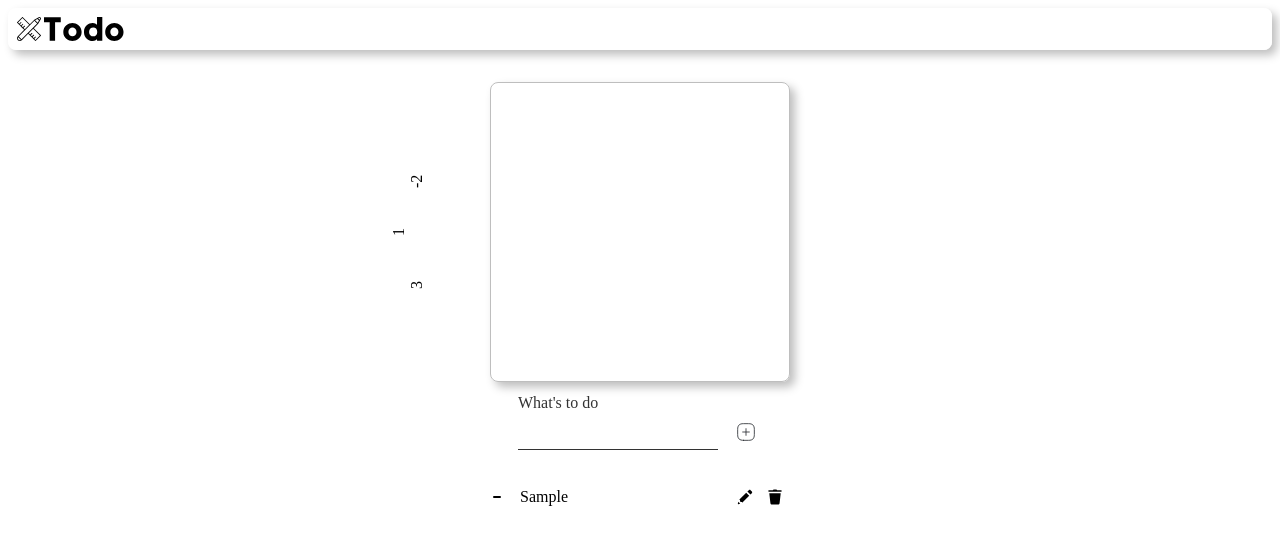
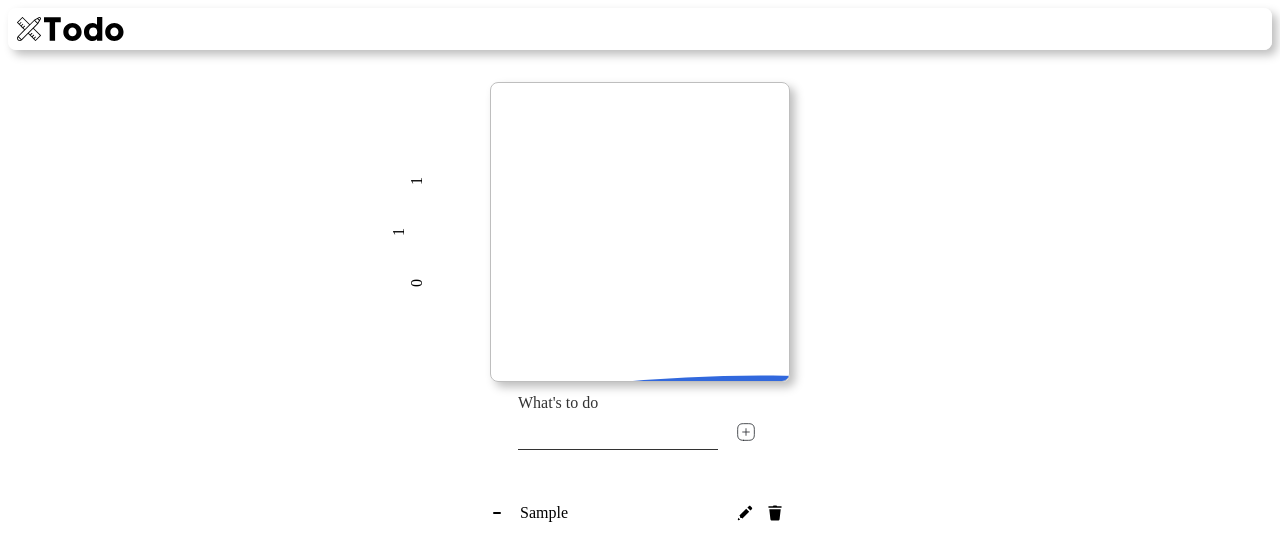
Before and after one commit to sakakibara-yuuki/react_todo_list, a React (Create React App) app: page / in a window 1280 px wide. Both pictures are taken after typing "Sample" into the empty fields and a click on the button 745 px from the left and 432 px from the top of the page. Shown: the top 560 px of the page. Built offline with nearby package versions, Linux system fonts and the light colour scheme.

Commit message:
feat: update edit mode

```diff
--- a/src/components/progress/Progress.jsx
+++ b/src/components/progress/Progress.jsx
@@ -8,7 +8,7 @@ import './Progress.css';
 
 export function Progress({ todoList }) {
   let total = todoList.length;
-  let done = 3;
+  let done = todoList.filter((todo) => todo.done).length;
   let rest = total - done;
   let levelViewBox = `0 ${300 * (done / total)} 900 300`;
   let wave = `M 0,600 v -300,0 q 150,-15 300,0 t 300,0 q 150,-15 300,0 v 300 Z`;
--- a/src/components/todo/Todo.jsx
+++ b/src/components/todo/Todo.jsx
@@ -25,15 +25,41 @@ export function Todo() {
     setTodoList(newList);
   }
 
-  function removeItem( id ) {
-    setTodoList(todoList.filter((todo) => todo.id !== id));
+  function changeItem( todoChanged ) {
+    setTodoList(todoList.map((todo) => {
+      if (todo.id === todoChanged.id) {
+        todo.done = !todo.done;
+      }
+      return todo;
+    }));
   }
+
+  function editItem( todoEdited ) {
+    setTodoList(todoList.map((todo) => {
+      if (todo.id === todoEdited.id) {
+        todo.isEditing = !todo.isEditing;
+      }
+      return todo;
+    }));
+  }
+
+  function deleteItem( todoDeleted ) {
+    const confirm = window.confirm('Do you really delete it ?');
+    confirm && setTodoList(todoList.filter((todo) => todo.id !== todoDeleted.id));
+  }
+
+  // function updateTodoList(func){
+  //   return (todo) => {
+  //     const newlist = func(todoList, todo);
+  //     setTodoList(newlist);
+  //   }
+  // }
 
   return (
     <>
       <Progress todoList={ todoList }/>
       <TodoInput addItem={ addItem } />
-      <TodoList todoList={ todoList } removeItem={removeItem} />
+      <TodoList todoList={ todoList } setTodoList={ setTodoList } changeItem={changeItem} editItem={editItem} deleteItem={deleteItem} />
     </>
   );
 }
--- a/src/components/todolist/TodoList.css
+++ b/src/components/todolist/TodoList.css
@@ -19,6 +19,13 @@
   width: 300px;
   background: var(--background);
   position: relative;
+  display: grid;
+  padding: 0;
+  /* grid-template-columns: 30px auto 30px 30px; */
+}
+
+#checklist li {
+  list-style: none;
   display: grid;
   grid-template-columns: 30px auto 30px 30px;
   align-items: center;
--- a/src/components/todolist/TodoList.jsx
+++ b/src/components/todolist/TodoList.jsx
@@ -5,39 +5,57 @@
  * Distributed under terms of the MIT license.
  */
 import './TodoList.css';
+import { useState } from 'react';
 
 
-export function TodoList({ todoList, removeItem }) {
+export function TodoList({ todoList, setTodoList, changeItem, editItem, deleteItem }) {
 
-  function handleEdit(event) {
-    console.log("Edit button clicked");
+  const [todoText, setText] = useState('');
+
+  function updateItem(todoChanged) {
+    setTodoList(todoList.map((todo) => {
+      if (todo.id === todoChanged.id) {
+        todo.text = todoText;
+        todo.isEditing = false;
+      }
+      return todo;
+    }));
   }
 
   return (
     <div className="todo-list">
-      <div id="checklist">
+      <ul id="checklist">
         {todoList.map((todo) => (
+          <li key={todo.id}>
+            <input type="checkbox" id={todo.id} onChange={(event) => changeItem(event, todo)}/>
+
+            {
+              todo.isEditing ?
               <>
-          <input type="checkbox" id={todo.id}/>
-
-          { !todo.isEditing ? (
-            <label htmlFor={todo.id}>{todo.text}</label> ) : (
-            <input type="text" value={todo.text} readOnly={true} />
-          )}
-
-          <button className="todo-list__button edit" onSubmit={handleEdit}>
+                <input type="text" name={`${todo.id}-save`} value={todoText} onChange={e => setText(e.target.value)}/>
+                <button className="todo-list__button save" name={`${todo.id}-save`} onClick={() => updateItem(todo)}>
+                  <svg viewBox="0 0 32 32" xmlns="http://www.w3.org/2000/svg"><path d="m16 0c8.836556 0 16 7.163444 16 16s-7.163444 16-16 16-16-7.163444-16-16 7.163444-16 16-16zm5.7279221 11-7.0710679 7.0710678-4.2426406-4.2426407-1.4142136 1.4142136 5.6568542 5.6568542 8.4852814-8.4852813z" fill="#202327"/></svg>
+                </button>
+              </> :
+              <>
+              <label htmlFor={todo.id}>{todo.text}</label>
+              <button className="todo-list__button edit" onClick={() => editItem(todo)}>
                 <svg xmlns="http://www.w3.org/2000/svg" x="0px" y="0px" width="100" height="100" viewBox="0 0 30 30" className="icon edit">
                   <path d="M 22.828125 3 C 22.316375 3 21.804562 3.1954375 21.414062 3.5859375 L 19 6 L 24 11 L 26.414062 8.5859375 C 27.195062 7.8049375 27.195062 6.5388125 26.414062 5.7578125 L 24.242188 3.5859375 C 23.851688 3.1954375 23.339875 3 22.828125 3 z M 17 8 L 5.2597656 19.740234 C 5.2597656 19.740234 6.1775313 19.658 6.5195312 20 C 6.8615312 20.342 6.58 22.58 7 23 C 7.42 23.42 9.6438906 23.124359 9.9628906 23.443359 C 10.281891 23.762359 10.259766 24.740234 10.259766 24.740234 L 22 13 L 17 8 z M 4 23 L 3.0566406 25.671875 A 1 1 0 0 0 3 26 A 1 1 0 0 0 4 27 A 1 1 0 0 0 4.328125 26.943359 A 1 1 0 0 0 4.3378906 26.939453 L 4.3632812 26.931641 A 1 1 0 0 0 4.3691406 26.927734 L 7 26 L 5.5 24.5 L 4 23 z"></path>
                 </svg>
               </button>
-          <button className="todo-list__button delete">
+              </>
+            }
+
+            <button className="todo-list__button delete" onClick={() => deleteItem(todo)} >
               <svg xmlns="http://www.w3.org/2000/svg" viewBox="0 0 24 24" className="icon delete">
                 <path d="M 10.806641 2 C 10.289641 2 9.7956875 2.2043125 9.4296875 2.5703125 L 9 3 L 4 3 A 1.0001 1.0001 0 1 0 4 5 L 20 5 A 1.0001 1.0001 0 1 0 20 3 L 15 3 L 14.570312 2.5703125 C 14.205312 2.2043125 13.710359 2 13.193359 2 L 10.806641 2 z M 4.3652344 7 L 5.8925781 20.263672 C 6.0245781 21.253672 6.877 22 7.875 22 L 16.123047 22 C 17.121047 22 17.974422 21.254859 18.107422 20.255859 L 19.634766 7 L 4.3652344 7 z"></path>
               </svg>
             </button>
-          </>
+
+          </li>
         ))}
-      </div>
+      </ul>
     </div>
   );
 }
```
Also changed, not shown: src/components/todolist/confirm-sf-svgrepo-com.svg (added). Lines whose indentation alone changed are shown as unchanged.
